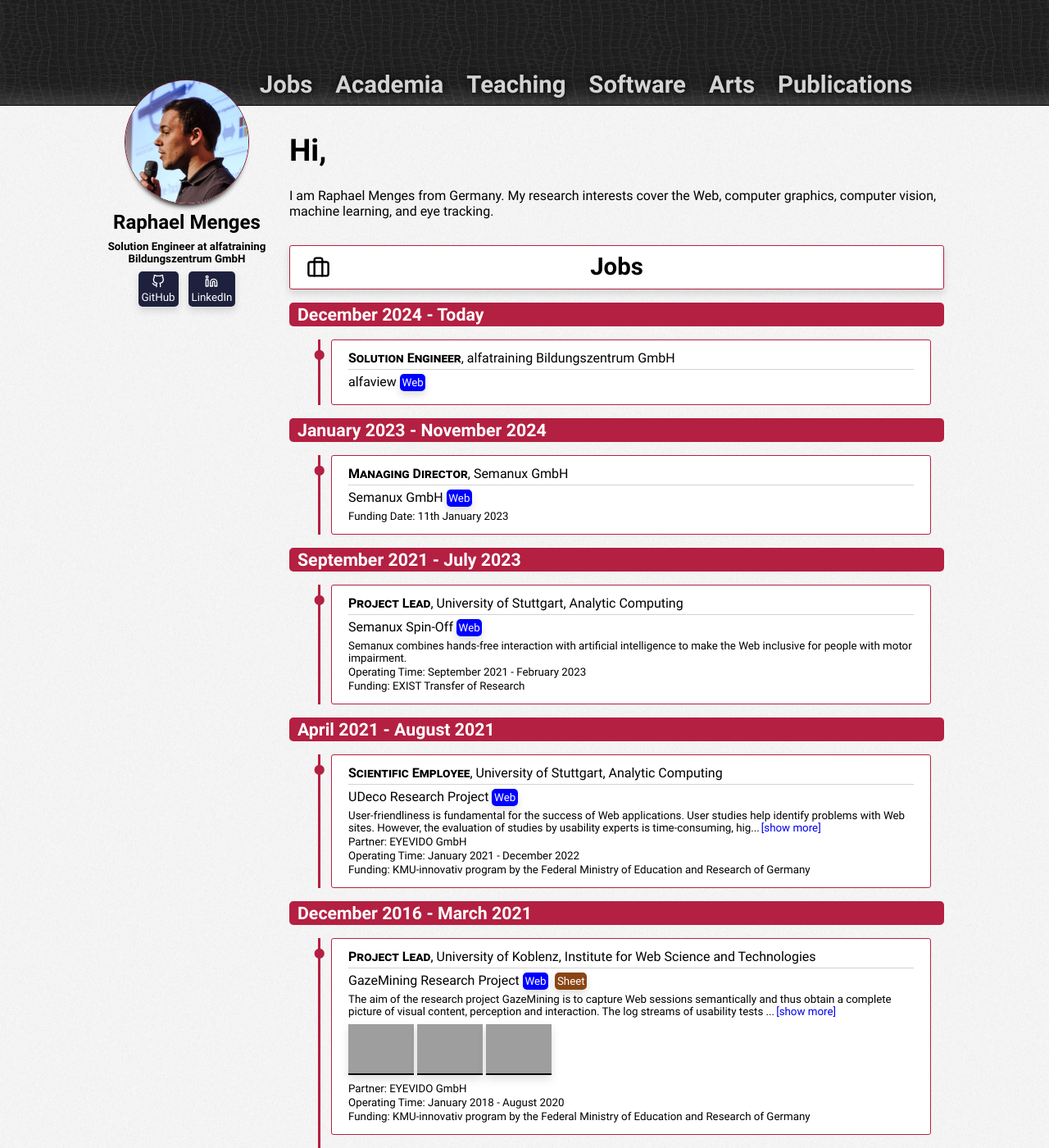
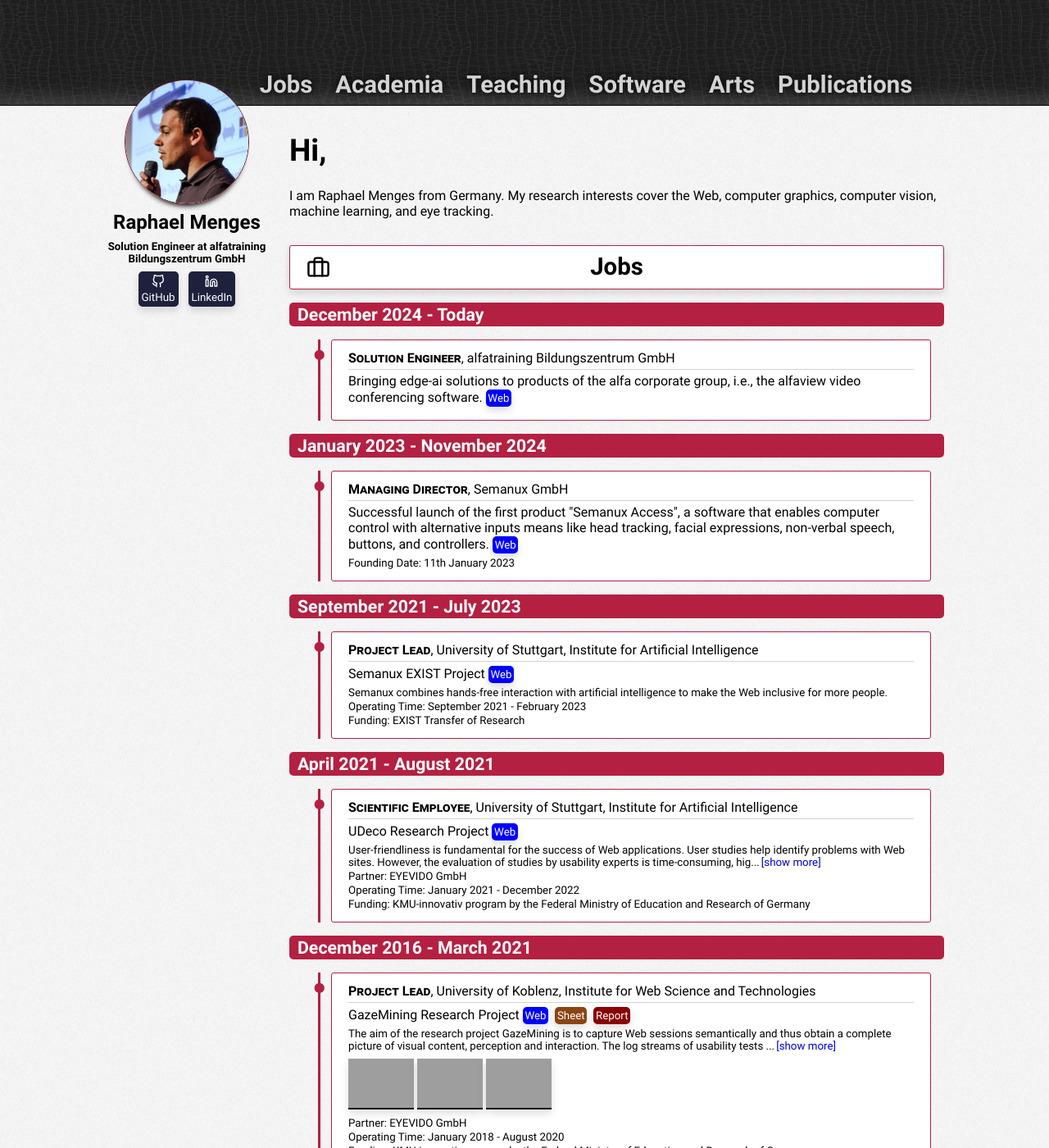
Before and after one commit to raphaelmenges/raphaelmenges.github.io, a Jekyll site: the page built from index.html, in a window 1280 px wide and 1400 px high. Shown: the whole window at 82% size. Built offline with Jekyll 4.4.1, drawn with Linux system fonts in a browser that asks for light colours; some of the changed text lies outside the part shown; grey boxes are pictures that could not be loaded.

Commit message:
Update contents.

```diff
--- a/_includes/home/jobs.html
+++ b/_includes/home/jobs.html
@@ -4,28 +4,31 @@
   <ol>
     <li>
       <div><strong style='font-variant: small-caps'>Solution Engineer</strong>, alfatraining Bildungszentrum GmbH</div>
-      <div class='title'>alfaview<a class='web' href='https://alfaview.com'>Web</a></div>
+      <div class='title'>Bringing edge-ai solutions to products of the alfa corporate group, i.e., the alfaview video
+        conferencing software.<a class='web' href='https://alfaview.com'>Web</a></div>
     </li>
   </ol>
-
 
   <h3>January 2023 - November 2024</h3>
   <ol>
     <li>
       <div><strong style='font-variant: small-caps'>Managing Director</strong>, Semanux GmbH</div>
-      <div class='title'>Semanux GmbH<a class='web' href='https://semanux.com'>Web</a></div>
-      <div class='note'>Funding Date: 11th January 2023</div>
+      <div class='title'>Successful launch of the first product "Semanux Access", a software that enables computer
+        control with alternative inputs means like head tracking, facial expressions, non-verbal speech, buttons, and
+        controllers.<a class='web' href='https://semanux.com'>Web</a></div>
+      <div class='note'>Founding Date: 11th January 2023</div>
     </li>
   </ol>
 
   <h3>September 2021 - July 2023</h3>
   <ol>
     <li>
-      <div><strong style='font-variant: small-caps'>Project Lead</strong>, University of Stuttgart, Analytic
-        Computing</div>
-      <div class='title'>Semanux Spin-Off<a class='web' href='https://semanux.com'>Web</a></div>
+      <div><strong style='font-variant: small-caps'>Project Lead</strong>, University of Stuttgart, Institute for
+        Artificial Intelligence</div>
+      <div class='title'>Semanux EXIST Project<a class='web'
+          href='https://www.ki.uni-stuttgart.de/departments/ac/research/projects/semanux'>Web</a></div>
       <div class='abstract'>Semanux combines hands-free interaction with artificial intelligence to make the Web
-        inclusive for people with motor impairment.</div>
+        inclusive for more people.</div>
       <div class='note'>Operating Time: September 2021 - February 2023</div>
       <div class='note'>Funding: EXIST Transfer of Research</div>
     </li>
@@ -35,7 +38,7 @@
   <ol>
     <li>
       <div><strong style='font-variant: small-caps'>Scientific Employee</strong>, University of Stuttgart,
-        Analytic Computing</div>
+        Institute for Artificial Intelligence</div>
       <div class='title'>UDeco Research Project<a class='web'
           href='https://www.ipvs.uni-stuttgart.de/departments/ac/research/projects/udeco'>Web</a></div>
       <div class='abstract'>User-friendliness is fundamental for the success of Web applications. User studies
@@ -58,7 +61,8 @@
         Web Science and Technologies</div>
       <div class='title'>GazeMining Research Project<a class='web' href='http://gazemining.de/index_en.html'>Web</a><a
           class='slides'
-          href='https://www.softwaresysteme.pt-dlr.de/media/content/Projektblatt_GazeMining.pdf'>Sheet</a>
+          href='https://www.softwaresysteme.pt-dlr.de/media/content/Projektblatt_GazeMining.pdf'>Sheet</a><a class='pdf'
+          href='https://www.tib.eu/en/search/id/TIBKAT:180065426X/KMU-innovativ-Verbundprojekt-GazeMining-Analyse'>Report</a>
       </div>
       <div class='abstract'>The aim of the research project GazeMining is to capture Web sessions semantically and
         thus obtain a complete picture of visual content, perception and interaction. The log streams of
--- a/_includes/home/teaching.html
+++ b/_includes/home/teaching.html
@@ -1,7 +1,15 @@
 <div class='timeline'>
 
-  <h3>2016 - Today</h3>
+  <h3>2016 - 2024</h3>
   <ol>
+    <li>
+      <div><strong style='font-variant: small-caps'>Thesis Supervisor</strong>, University of Stuttgart, Institute for
+        Artificial Intelligence</div>
+      <div class='title'>Master Thesis: Exploring the dynamics of head pointing<a class='web'
+          href='https://darus.uni-stuttgart.de/dataset.xhtml?persistentId=doi:10.18419/DARUS-4577'>Dataset</a><a
+          class='github' <div class='note'>Student: Georgii Gaziev</div>
+      <div class='note'>Other Supervisors: Steffen Staab and Mathias Niepert</div>
+    </li>
     <li>
       <div><strong style='font-variant: small-caps'>Lecturer</strong>, University of Koblenz, Institute for Web
         Science and Technologies</div>
```
Also changed, not shown: README.md.
